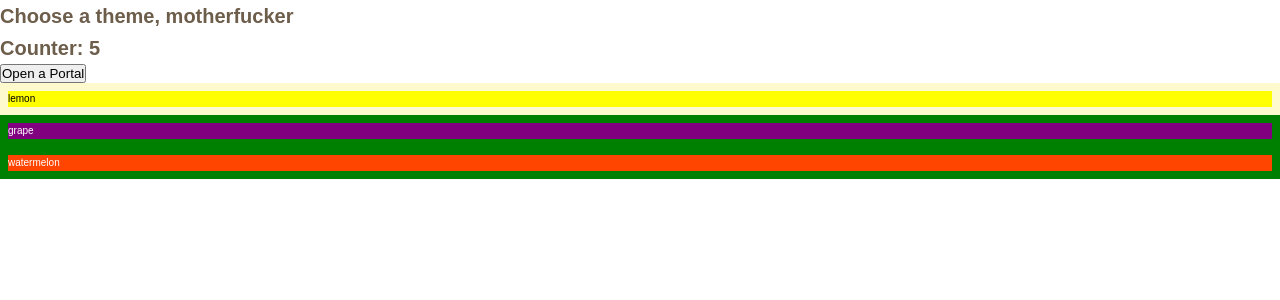
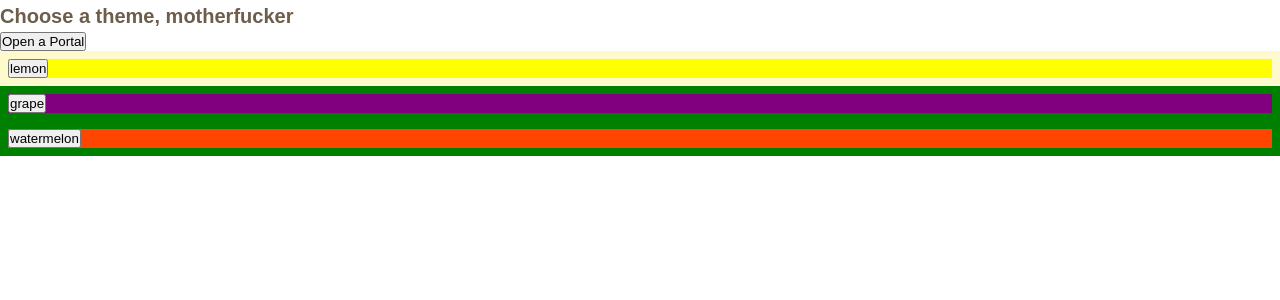
Before and after one commit to mKleinCreative/notes-extension, a React (Create React App) app in the folder produce-it/: page / in a window 1280 px wide. Shown: the top 300 px of the page. Built offline with nearby package versions, Linux system fonts and the light colour scheme.

Commit message:
got themeManager logging a theme from a query selector, just need it to change the window now

```diff
--- a/produce-it/src/components/theme/Theme.js
+++ b/produce-it/src/components/theme/Theme.js
@@ -15,15 +15,21 @@ class Theme extends Component {
   }
 
   componentDidMount() {
-    this.props.style ? this.setState({
+    return this.props.style ? this.setState({
       name: this.props.name,
       style: this.props.style
-    }) : 'fuck you give me a theme you piece of shit!!!!!!'
+    }) : 'No theme found :( try again'
   }
 
   render() {
     return (
-      <div style={this.props.style}>{this.props.name}</div>
+      <div
+        className={this.props.name}
+        style={this.props.style}>
+          <button onClick={this.props.onClick}>
+            {this.props.name}
+          </button>
+      </div>
     )
   }
 }
--- a/produce-it/src/containers/themeManager/ThemeManager.js
+++ b/produce-it/src/containers/themeManager/ThemeManager.js
@@ -3,18 +3,22 @@ import ReactDOM from 'react-dom';
 import Theme from '../../components/theme/Theme';
 
 function copyStyles(sourceDoc, targetDoc) {
-  Array.from(sourceDoc.styleSheets).forEach(styleSheet => {
+  let targetTheme = sourceDoc.querySelector('.lemon').style
+  Array.from(targetTheme).forEach(styleSheet => {
+    console.log('styleSheet (╯°□°)╯︵ ┻━┻ ', styleSheet)
     if (styleSheet.cssRules) { // true for inline styles
+      console.log('styleSheet.cssRules (╯°□°)╯︵ ┻━┻ ', styleSheet.cssRules)
       const newStyleEl = sourceDoc.createElement('style');
-
       Array.from(styleSheet.cssRules).forEach(cssRule => {
         newStyleEl.appendChild(sourceDoc.createTextNode(cssRule.cssText));
+        console.log('newStyleEl (╯°□°)╯︵ ┻━┻ ', newStyleEl)
+        console.log('cssRule (╯°□°)╯︵ ┻━┻ ', cssRule)
       });
 
+      console.log('newStyleEl (╯°□°)╯︵ ┻━┻ ', newStyleEl)
       targetDoc.head.appendChild(newStyleEl);
     } else if (styleSheet.href) { // true for stylesheets loaded from a URL
       const newLinkEl = sourceDoc.createElement('link');
-
       newLinkEl.rel = 'stylesheet';
       newLinkEl.href = styleSheet.href;
       targetDoc.head.appendChild(newLinkEl);
@@ -31,10 +35,11 @@ class ProduceIt extends React.PureComponent {
 
   componentDidMount() {
     // STEP 3: open a new browser window and store a reference to it
-    this.noteWindow = window.open('', '', 'width=600,height=400,left=200,top=200');
+    this.noteWindow = window.open('', '', 'width=600,height=400,left=200,top=200,strWindowFeatures=\'no\'');
 
     // STEP 4: append the container <div> (that has props.children appended to it) to the body of the new window
-    this.noteWindow.document .body.appendChild(this.containerEl);
+    console.log('document.body (╯°□°)╯︵ ┻━┻ ', document.body)
+    this.noteWindow.document.body.appendChild(this.containerEl);
 
     this.noteWindow.document.title = 'A React portal window';
     copyStyles(document, this.noteWindow.document);
@@ -78,12 +83,6 @@ export default class ThemeManager extends React.PureComponent {
     window.addEventListener('beforeunload', () => {
       this.closeWindowPortal();
     });
-
-    window.setInterval(() => {
-      this.setState(state => ({
-        counter: state.counter + 1,
-      }));
-    }, 1000);
   }
 
   toggleWindowPortal() {
@@ -100,27 +99,27 @@ export default class ThemeManager extends React.PureComponent {
   render() {
     return (
       <div>
-        <h1>Counter: {this.state.counter}</h1>
-
         <button onClick={this.toggleWindowPortal}>
           {this.state.showWindowPortal ? 'Close the' : 'Open a'} Portal
         </button>
 
         <Theme
-          style={{border: '8px solid lemonchiffon', backgroundColor: 'yellow', color: 'black'}}
+          style={{ border: '8px solid lemonchiffon', backgroundColor: 'yellow', color: 'black' }}
           name='lemon'
-          onClick={() => this.toggleWindowPortal()}
-          />
+          onClick={this.toggleWindowPortal}
+        />
         <Theme
-          style={{border: '8px solid green', backgroundColor: 'purple', color: 'white'}}
+          style={{ border: '8px solid green', backgroundColor: 'purple', color: 'white' }}
           name='grape'
-          onClick={() => this.toggleWindowPortal()}
-          />
+          onClick={this.toggleWindowPortal}
+        />
         <Theme
-          style={{border: '8px solid green',
-          backgroundColor: 'orangered', color: 'white'}} name='watermelon'
-          onClick={() => this.toggleWindowPortal()}
-          />
+          style={{
+            border: '8px solid green',
+            backgroundColor: 'orangered', color: 'white'
+          }} name='watermelon'
+          onClick={this.toggleWindowPortal}
+        />
 
         {this.state.showWindowPortal && (
           <ProduceIt closeWindowPortal={this.closeWindowPortal} >
```
